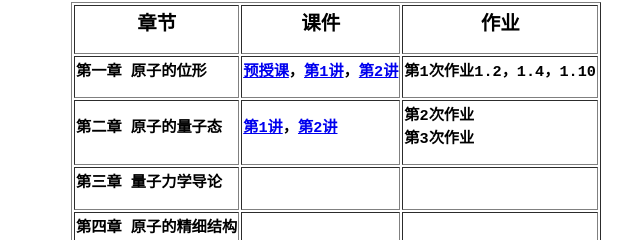
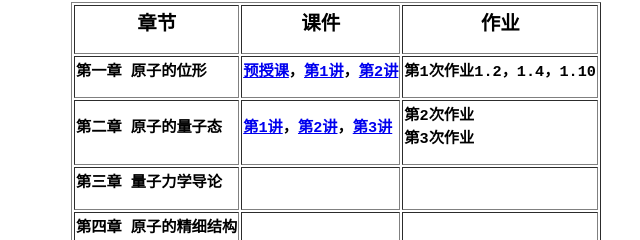
Before and after one commit to yerunustc/yerunustc.github.io, a plain HTML site: page Teaching/index.html in a window 1280 px wide. Shown: the part 215-455 px from the top of the page, 304-944 px from the left. Drawn offline with Linux system fonts and the light colour scheme.

Commit message:
Update index.html

```diff
--- a/Teaching/index.html
+++ b/Teaching/index.html
@@ -39,7 +39,7 @@
 </tr>
 <tr>
 <td><H3>第二章 原子的量子态</H3></td>
-<td><H3> <a href="https://yerunustc.github.io/Teaching/第二章原子的量子态1.pdf">第1讲</a>，<a href="https://yerunustc.github.io/Teaching/第二章原子的量子态2.pdf">第2讲</a> </H3></td>
+<td><H3> <a href="https://yerunustc.github.io/Teaching/第二章原子的量子态1.pdf">第1讲</a>，<a href="https://yerunustc.github.io/Teaching/第二章原子的量子态2.pdf">第2讲</a>，<a href="https://yerunustc.github.io/Teaching/第二章原子的量子态3.pdf">第3讲</a> </H3></td>
 <td><H3>第2次作业 <br> 第3次作业  </H3></td>
 </tr>
 <tr>
```
